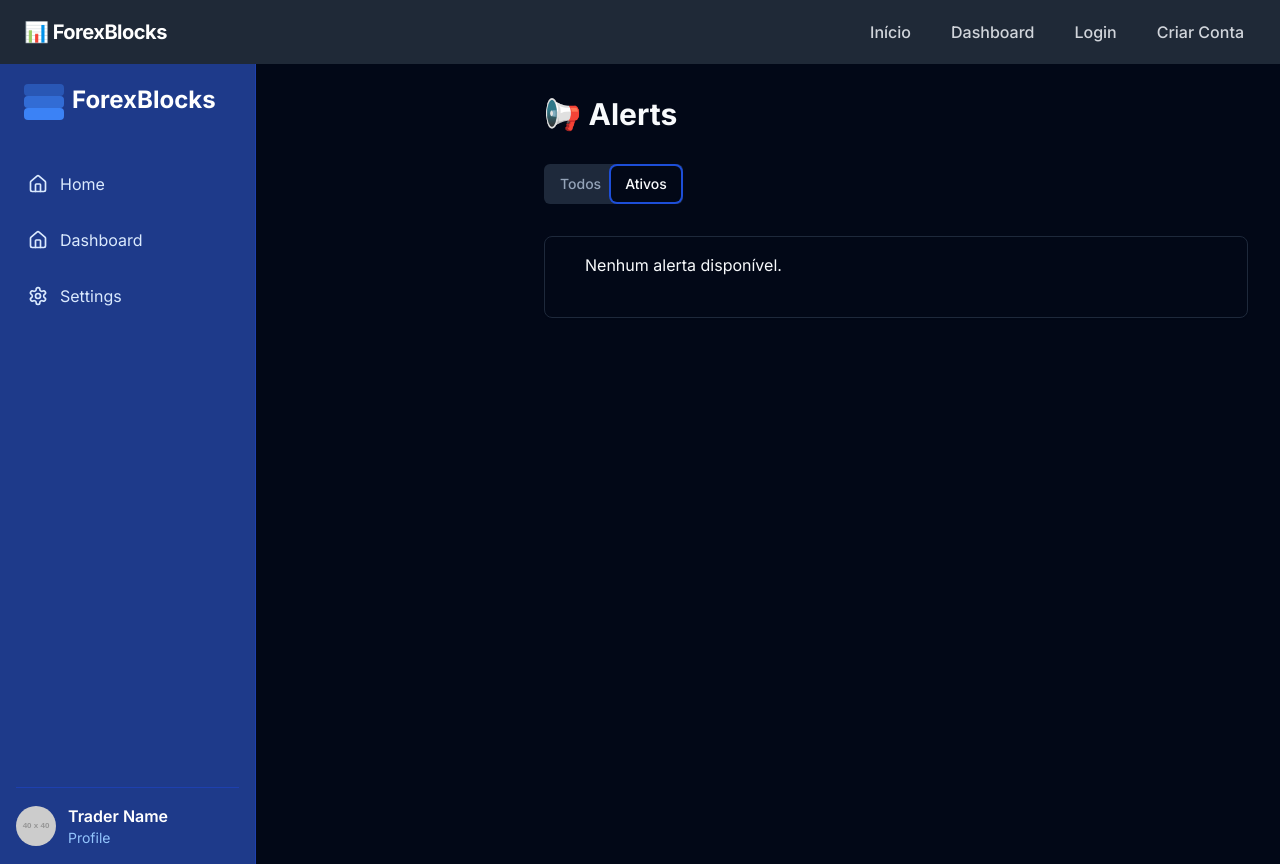
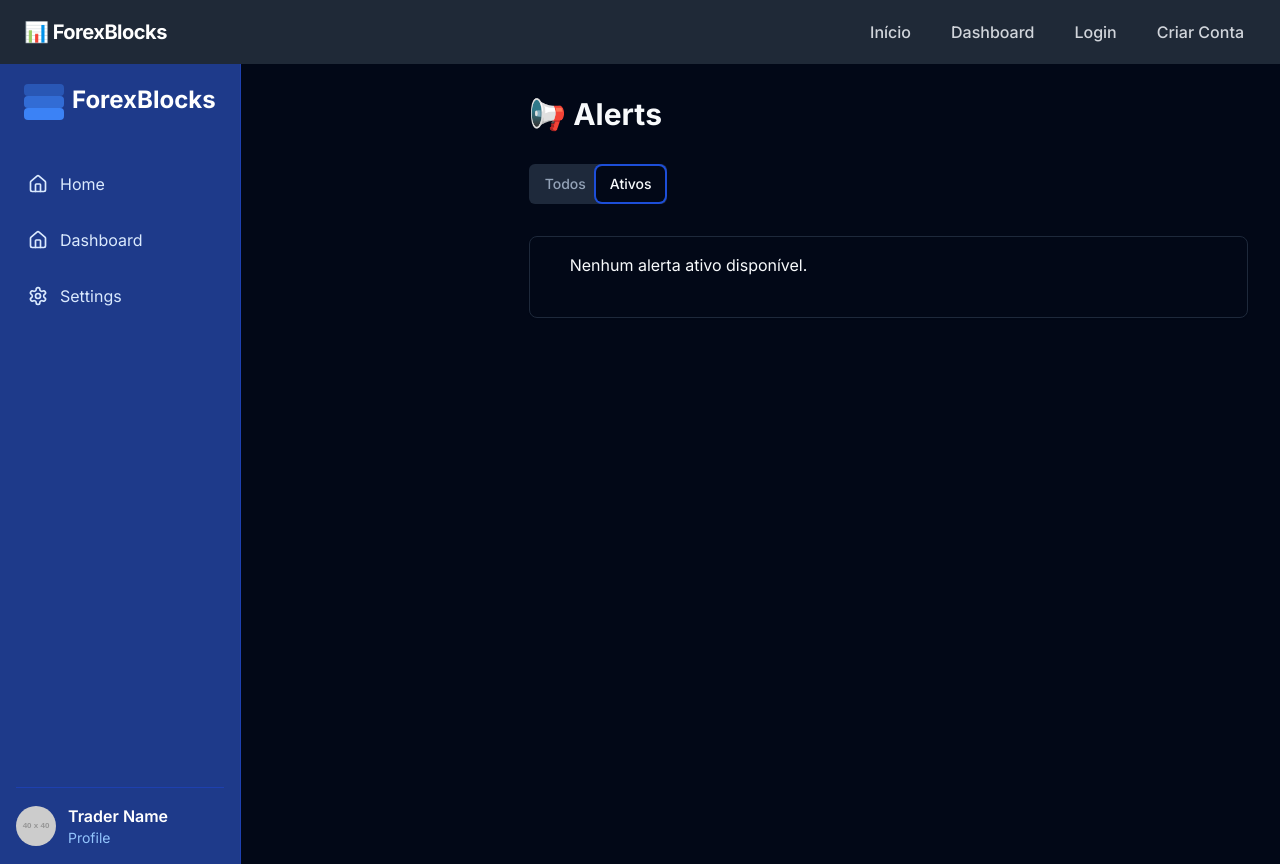
Before and after one commit to TulioBuarque/meusite-nextjs, a Next.js app: page /alerts in a window 1280 px wide. Both pictures are taken after a click on the tab "Ativos". Built offline with nearby package versions, Linux system fonts and the light colour scheme.

Commit message:
Update page.tsx

```diff
--- a/src/app/alerts/page.tsx
+++ b/src/app/alerts/page.tsx
@@ -1,11 +1,10 @@
-"use client";
+'use client';
 
 import { useState } from 'react';
 import Sidebar from '@/components/ui/Sidebar';
+import { ThemeProvider } from '@/components/theme-provider';
 import { Card, CardContent } from '@/components/ui/card';
-import { Button } from '@/components/ui/button';
-import { ThemeProvider } from '@/components/theme-provider';
-import { Tabs, TabsList, TabsTrigger } from '@/components/ui/tabs';
+import { Tabs, TabsList, TabsTrigger, TabsContent } from '@/components/ui/tabs';
 
 export default function AlertsPage() {
   const [activeTab, setActiveTab] = useState('all');
@@ -14,23 +13,31 @@ export default function AlertsPage() {
     <ThemeProvider attribute="class" defaultTheme="dark" enableSystem>
       <div className="flex min-h-screen bg-background text-foreground">
         <Sidebar />
-        <main className="ml-64 flex-1 p-8 space-y-8">
-          <div className="flex justify-between items-center">
-            <h1 className="text-3xl font-bold">📢 Alerts</h1>
-          </div>
+        <main className="ml-64 p-6 md:p-8 w-full space-y-8">
+          <h1 className="text-3xl font-bold mb-4">📢 Alerts</h1>
 
-          <Tabs defaultValue="all" className="mb-6">
-            <TabsList>
+          <Tabs defaultValue="all">
+            <TabsList className="mb-6">
               <TabsTrigger value="all" onClick={() => setActiveTab('all')}>Todos</TabsTrigger>
               <TabsTrigger value="active" onClick={() => setActiveTab('active')}>Ativos</TabsTrigger>
             </TabsList>
+
+            <TabsContent value="all" className="space-y-6">
+              <Card className="rounded-lg border p-4 bg-card text-card-foreground shadow-sm">
+                <CardContent>
+                  <p>Nenhum alerta disponível.</p>
+                </CardContent>
+              </Card>
+            </TabsContent>
+
+            <TabsContent value="active" className="space-y-6">
+              <Card className="rounded-lg border p-4 bg-card text-card-foreground shadow-sm">
+                <CardContent>
+                  <p>Nenhum alerta ativo disponível.</p>
+                </CardContent>
+              </Card>
+            </TabsContent>
           </Tabs>
-
-          <Card className="rounded-lg border p-4 shadow-sm bg-card text-card-foreground">
-            <CardContent>
-              <p>Nenhum alerta disponível.</p>
-            </CardContent>
-          </Card>
         </main>
       </div>
     </ThemeProvider>
```
